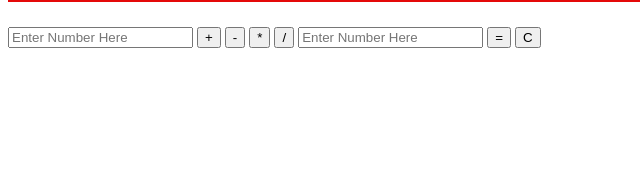
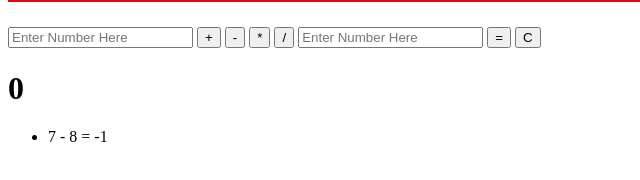
Before and after one commit to trevorks1/Server-Side-Calculator, a website: page public/index.html in a window 1280 px wide. Shown: the part 146-326 px from the top of the page, 0-640 px from the left. Drawn offline with Linux system fonts and the light colour scheme.

Commit message:
entering in my total and past equations

```diff
--- a/public/index.html
+++ b/public/index.html
@@ -27,6 +27,12 @@
       <!--buttons to = and Clear-->
       <button class="js-btn-equal">=</button>
       <button type="button" class="js-btn-clear">C</button>
+
+      <h1 class="js-total-">0</h1>
+
+      <ul class="js-history">
+        <li>7 - 8 = -1</li>
+      </ul>
     </main>
   </body>
 </html>
```
